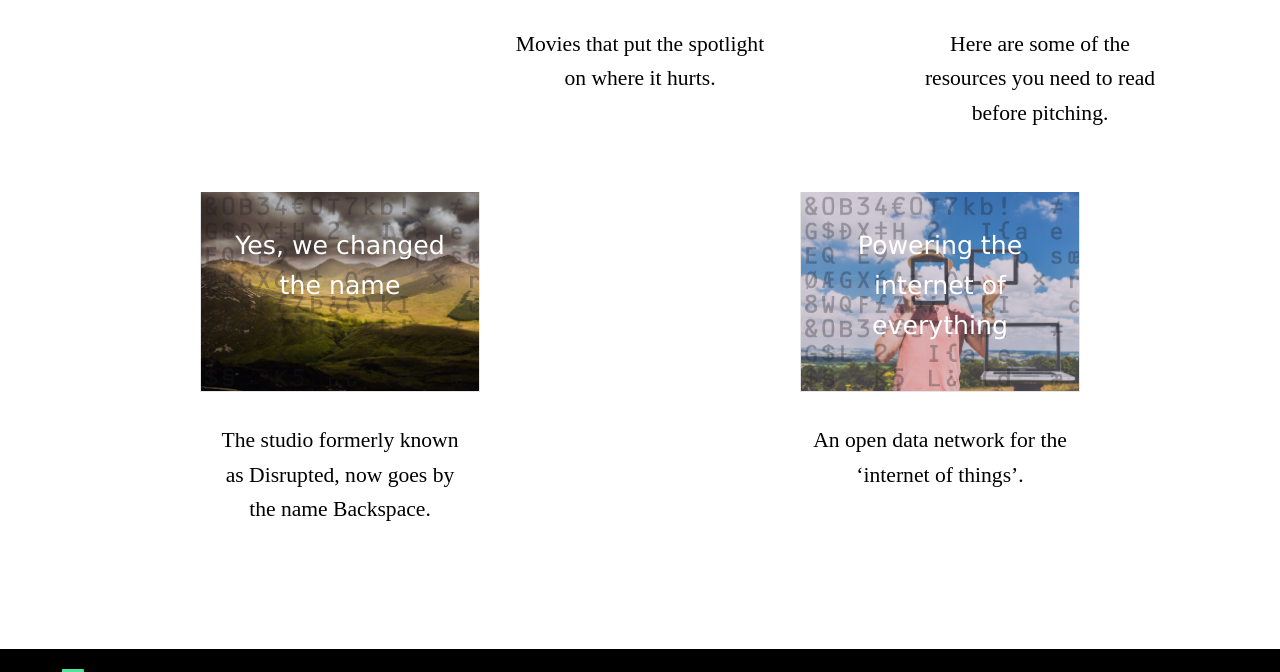
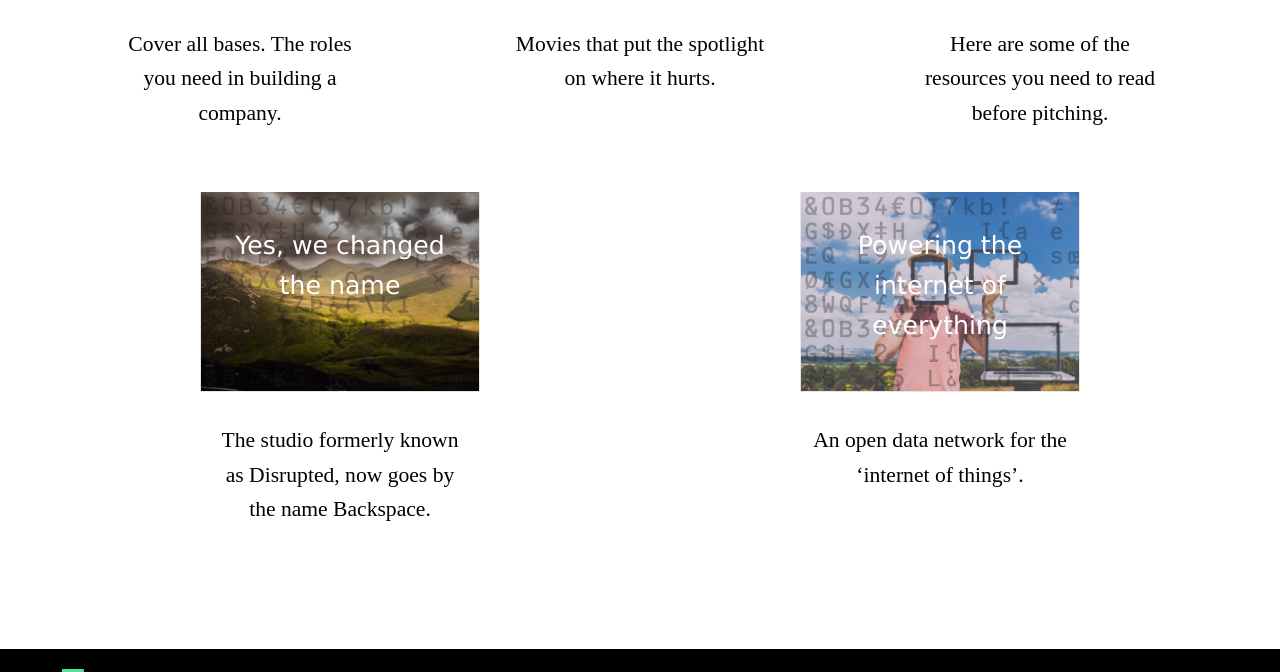
Before and after one commit to backspacehq/backspacehq.github.io, a Jekyll site: the page built from index.html, in a window 1280 px wide and 900 px high, scrolled down 2909 px, cut to the strip 228-900 px from the top of the window. Built offline with Jekyll 4.4.1, drawn with Linux system fonts in a browser that asks for light colours; comment, search, counter and statistics services are not loaded.

Commit message:
Updated The Anatomy Of A Startup

```diff
--- a/_posts/2016-05-18-the-anatomy-of-a-startup.markdown
+++ b/_posts/2016-05-18-the-anatomy-of-a-startup.markdown
@@ -5,7 +5,10 @@
 - playbook
 tags:
 - startup
+author: Jons Janssens
+summary: Cover all bases. The roles you need in building a company.
 cover_image: "/uploads/Anatomy.jpeg"
+category: playbook
 ---
 
 Every startup team in technology knows the odds are against them. Failure rates of first-time entrepreneurs are dauntingly high. Needless to say it takes advanced skill to turn a great idea into a great company. First-time entrepreneurs are often unaware what skills are vital when in the process of building their venture.
```
